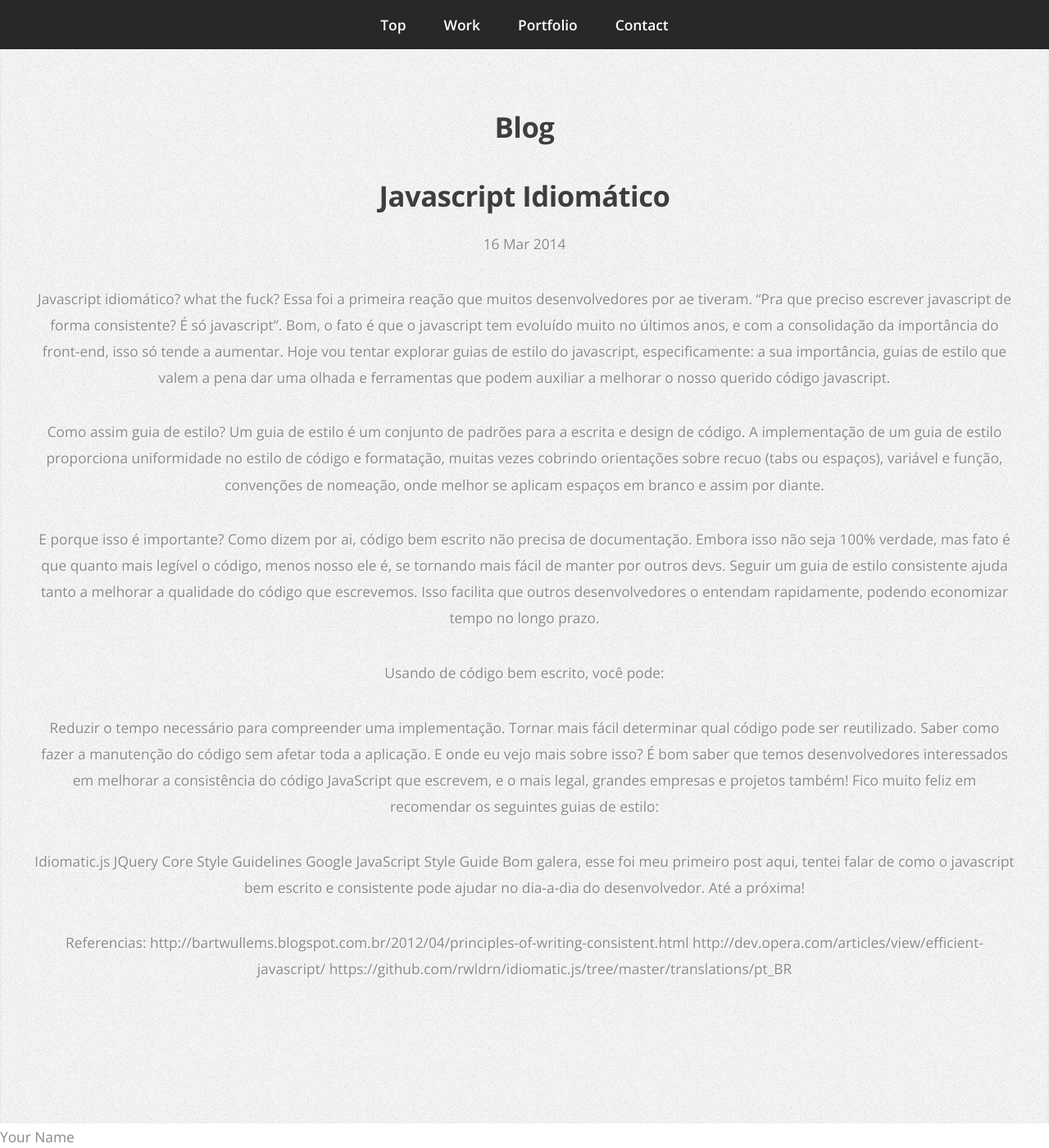
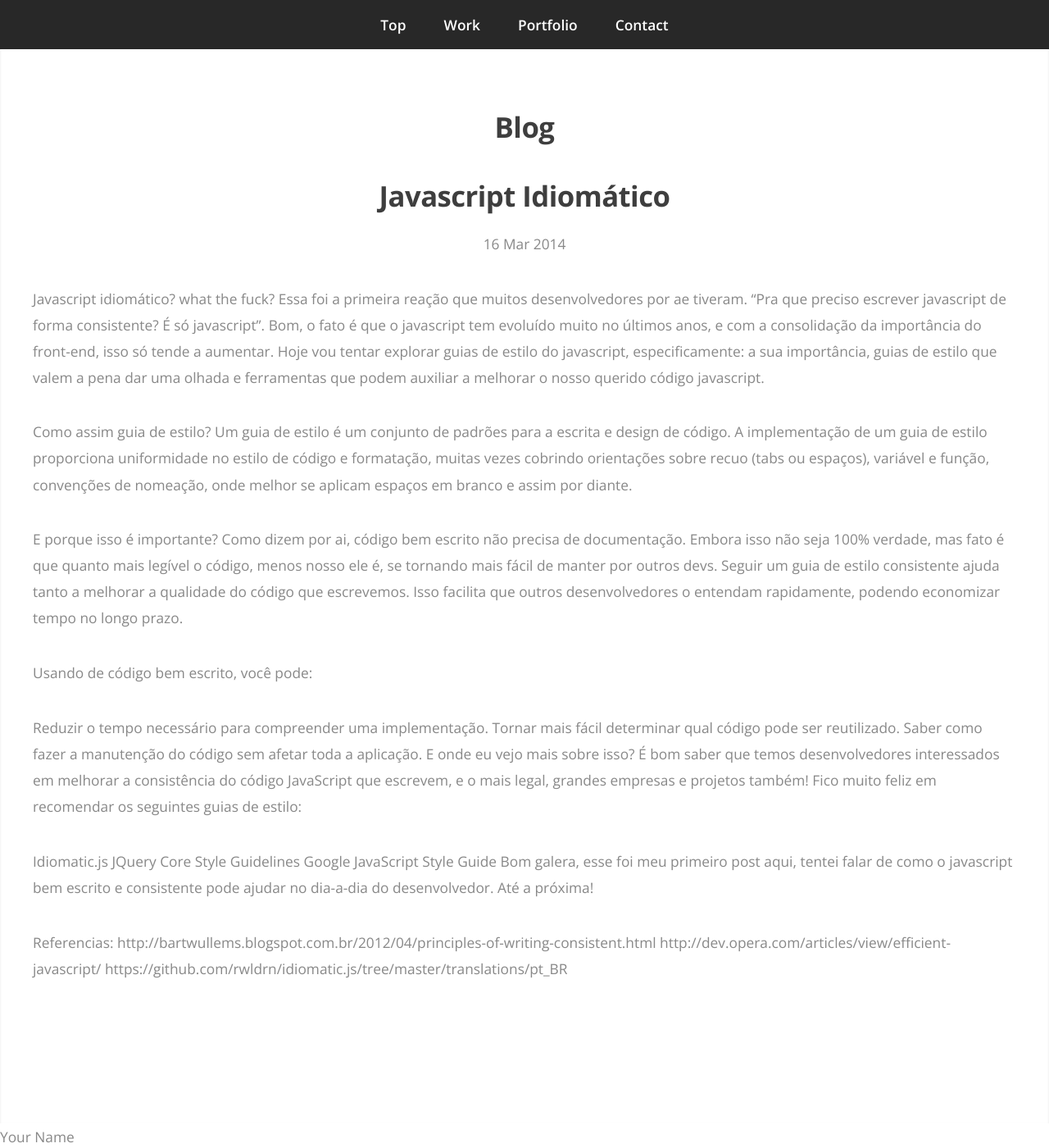
Before and after one commit to paulohp/paulohp.github.io, a Jekyll site: the page built from _posts/2014-03-16-javascript-idiomatico.md, in a window 1280 px wide and 1400 px high. Shown: the whole window at 82% size. Built offline with Jekyll 4.4.1, drawn with Linux system fonts in a browser that asks for light colours; Markdown is read by kramdown in place of the engine named in the settings.

Commit message:
melhorando pagina de post

```diff
--- a/_layouts/blog_post.html
+++ b/_layouts/blog_post.html
@@ -31,7 +31,7 @@
       </nav>
 
       <!-- Home -->
-        <div class="wrapper wrapper-style3">
+        <div class="wrapper wrapper-style1">
         <article id="portfolio">
           <header>
             <h2>Blog</h2>
--- a/css/style.css
+++ b/css/style.css
@@ -387,7 +387,9 @@
 			{
 				top: 0;
 			}
-
+			.post{
+					text-align:left;
+			}
 			ul.social li a
 			{
 				display: block;
```
Also changed, not shown: 3 other files.
